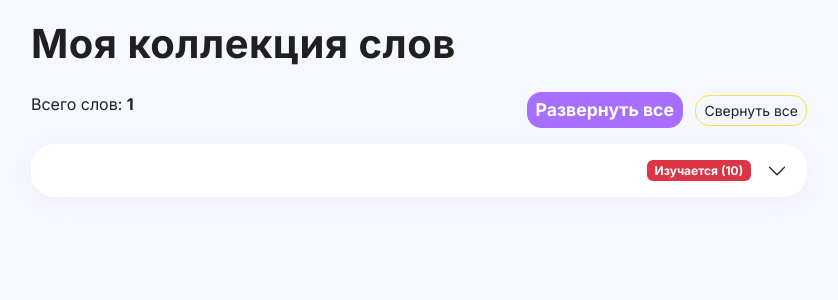
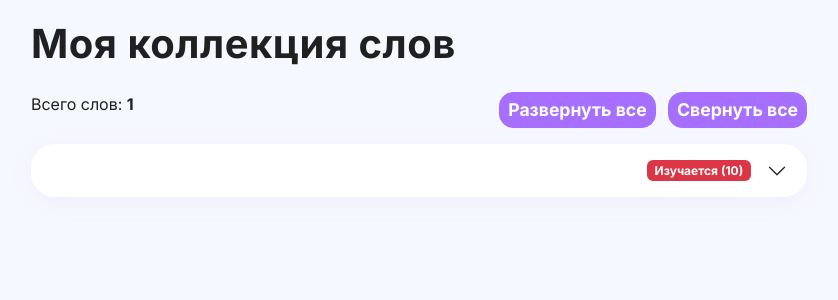
Before and after one commit to nylinary/wordcard, a Django app: template templates/words/my_words.html in a window 1280 px wide. Shown: the part 76-376 px from the top of the page, without its empty margins (221-1059 px from the left). Run offline with Django 5.2, Linux system fonts and the light colour scheme; the template is opened without the code that fills it: values that come from a table or form of the project are taken from there, others are empty; tables that the repository leaves empty hold one stand-in row (values such as "Sample post"); data that the repository does not hold is empty; some web fonts are replaced.

Commit message:
fix: update button classes to use base-btn for consistency

```diff
--- a/templates/words/my_words.html
+++ b/templates/words/my_words.html
@@ -16,8 +16,8 @@
             <div class="d-flex justify-content-between mb-3">
                 <span>Всего слов: <strong id="words-count">{{ user_words|length }}</strong></span>
                 <div>
-                    <button id="expandAllBtn" class="btn btn-sm btn-outline-primary me-2">Развернуть все</button>
-                    <button id="collapseAllBtn" class="btn btn-sm btn-outline-secondary">Свернуть все</button>
+                    <button id="expandAllBtn" class="base-btn btn btn-sm btn-outline-primary me-2">Развернуть все</button>
+                    <button id="collapseAllBtn" class="base-btn btn btn-sm btn-outline-primary">Свернуть все</button>
                 </div>
             </div>
 
```
